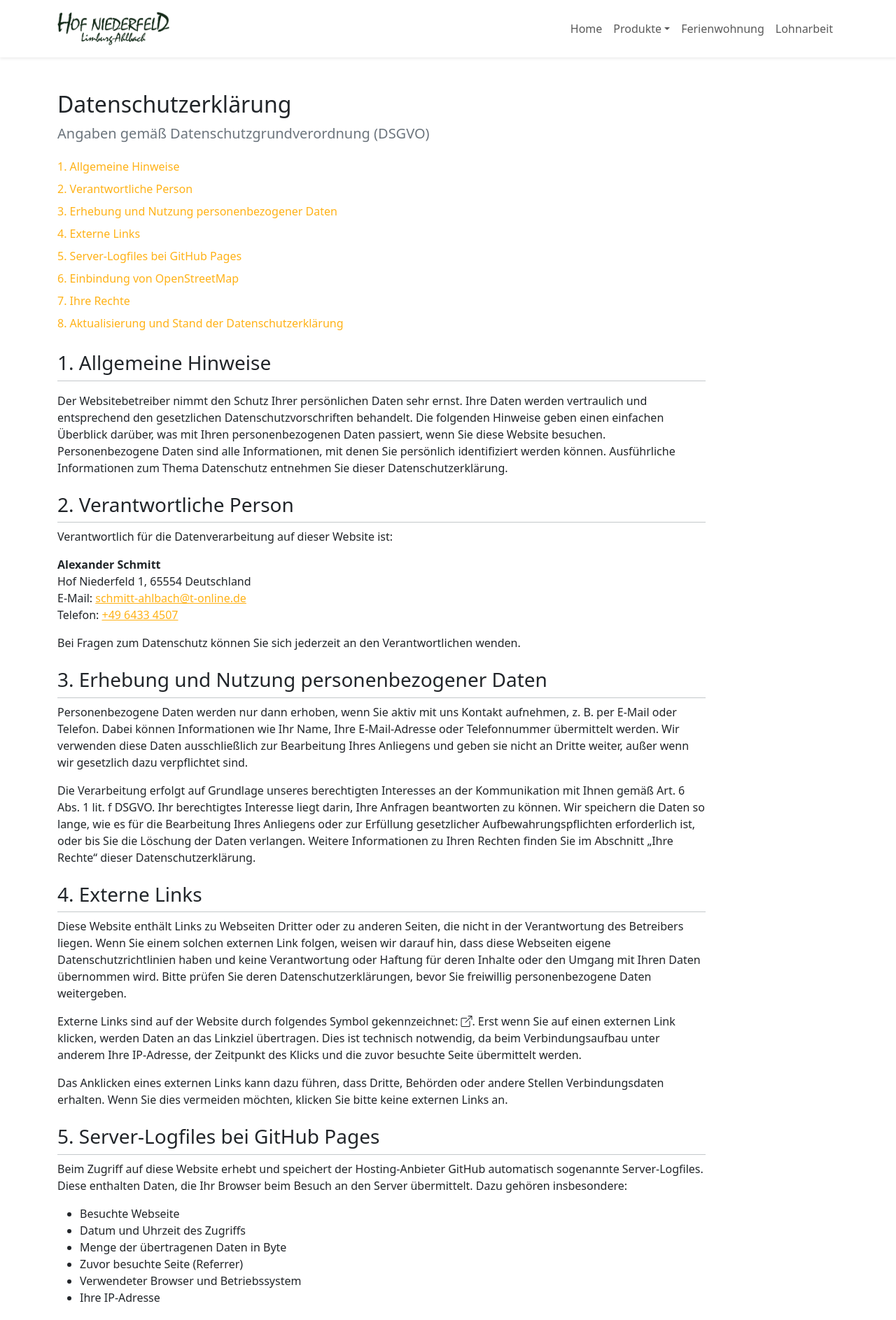
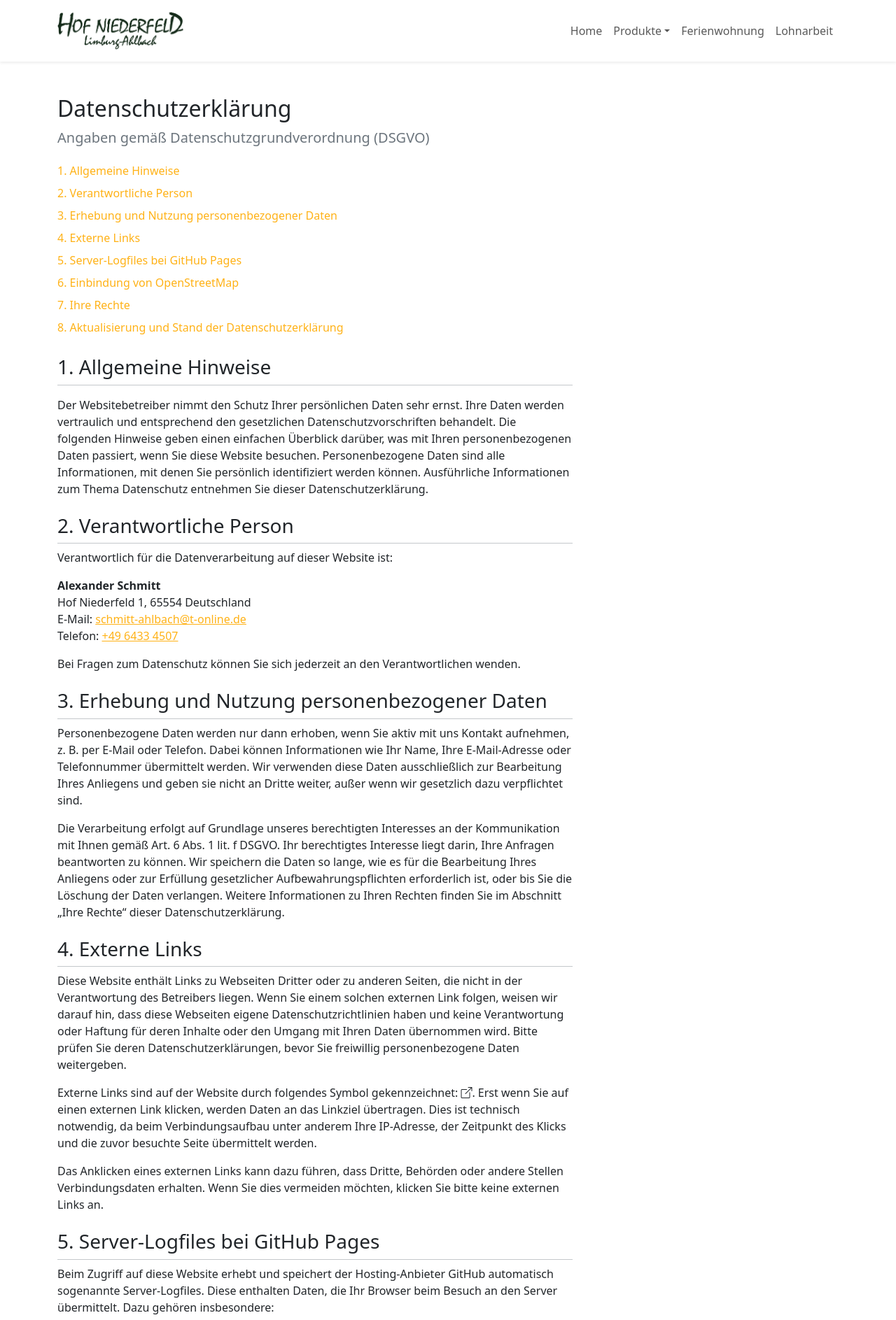
Before and after one commit to hof-niederfeld/hof-niederfeld.github.io, a Jekyll site: the page built from pages/datenschutz.html, in a window 1280 px wide. Shown: the top 1887 px of the page at 70% size. Built offline with Jekyll 4.4.1, drawn with Linux system fonts in a browser that asks for light colours.

Commit message:
minor styling updates

```diff
--- a/_includes/header.html
+++ b/_includes/header.html
@@ -2,7 +2,7 @@
     <nav class="navbar navbar-expand-md">
         <div class="container">
             <a class="navbar-brand my-1" href="{{ '/' | relative_url }}">
-                <img src="{{ '/assets/images/logo.png' | relative_url }}" width="160">
+                <img src="{{ '/assets/images/logo.png' | relative_url }}" width="180">
             </a>
             <button class="navbar-toggler" type="button" data-bs-toggle="offcanvas" data-bs-target="#offcanvas-navbar">
                 <span class="navbar-toggler-icon"></span>
--- a/pages/datenschutz.html
+++ b/pages/datenschutz.html
@@ -20,7 +20,7 @@ custom_script: datenschutz.js
         </div>
     </div>
     <div class="row">
-        <div id="cu-datenschutz-content" class="col col-xl-10">
+        <div id="cu-datenschutz-content" class="col col-xl-8">
             <h2>1. Allgemeine Hinweise</h2>
             <p>
             <p>Der Websitebetreiber nimmt den Schutz Ihrer persönlichen Daten sehr ernst. Ihre Daten werden vertraulich
```
